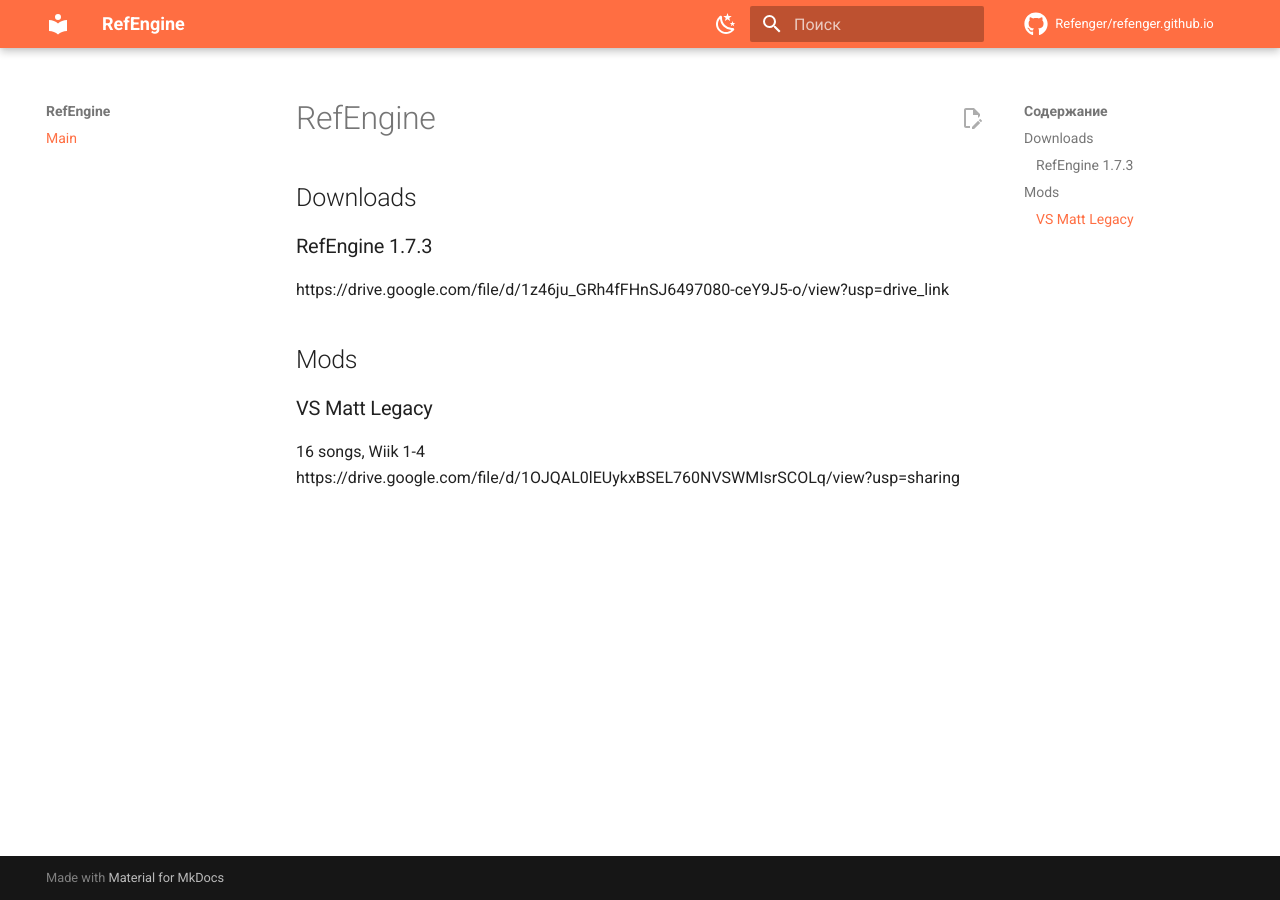
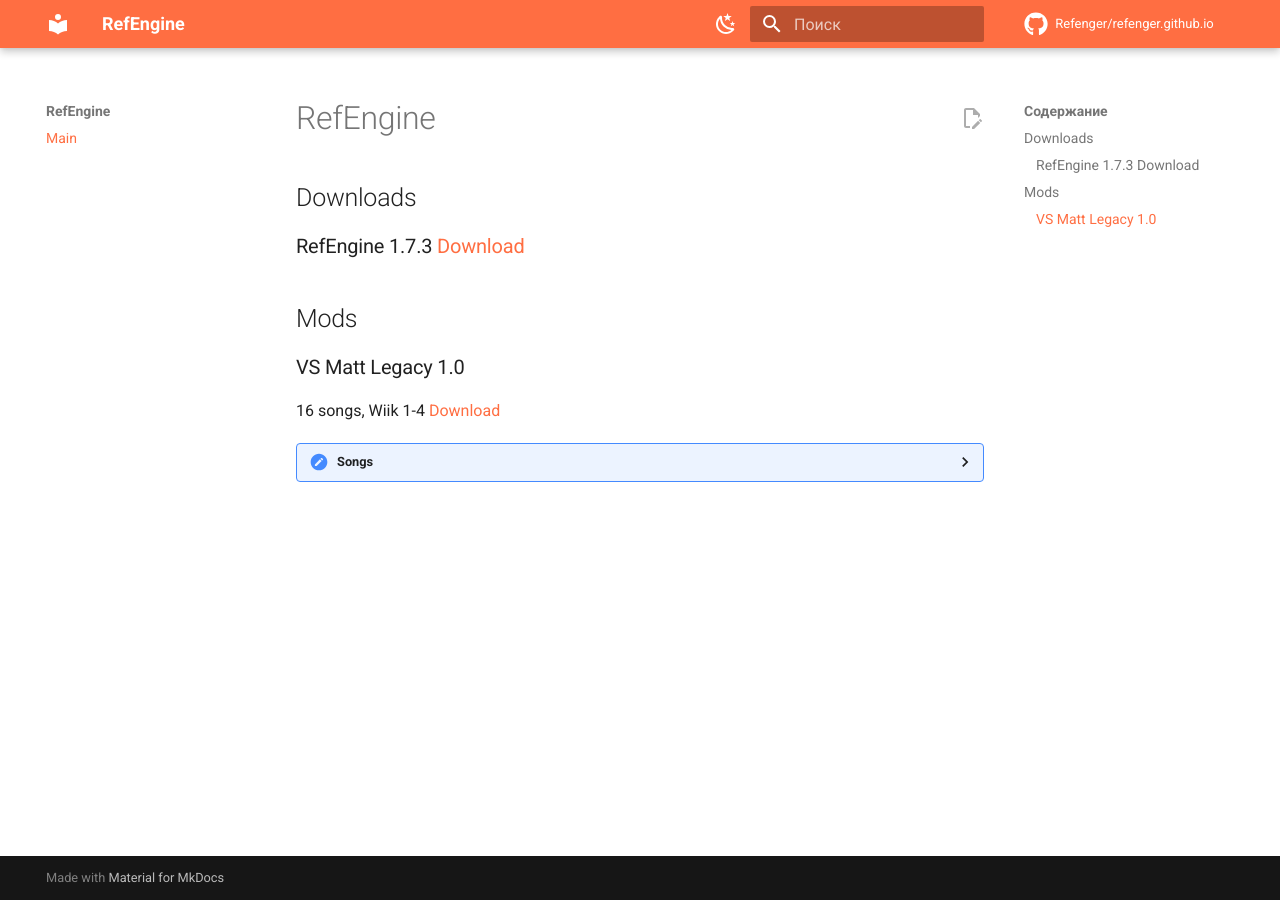
Before and after one commit to Refenger/refenger.github.io, an MkDocs documentation site: the page built from docs/index.md, in a window 1280 px wide. Built offline with MkDocs 1.6.1 and Material for MkDocs 9.7.7, drawn with Linux system fonts in a browser that asks for light colours; comment, search, counter and statistics services are not loaded.

Commit message:
Enhance documentation for RefEngine and VS Matt Legacy
Updated download links and added song details for VS Matt Legacy.

```diff
--- a/docs/index.md
+++ b/docs/index.md
@@ -2,11 +2,28 @@
 
 ## Downloads
 
-### RefEngine 1.7.3
-https://drive.google.com/file/d/1z46ju_GRh4fFHnSJ6497080-ceY9J5-o/view?usp=drive_link
+### RefEngine 1.7.3 [Download](https://drive.google.com/file/d/1z46ju_GRh4fFHnSJ6497080-ceY9J5-o/view?usp=drive_link)
 
 ## Mods
 
-### VS Matt Legacy
-16 songs, Wiik 1-4
-https://drive.google.com/file/d/1OJQAL0lEUykxBSEL760NVSWMIsrSCOLq/view?usp=sharing
+### VS Matt Legacy 1.0
+16 songs, Wiik 1-4 [Download](https://drive.google.com/file/d/1OJQAL0lEUykxBSEL760NVSWMIsrSCOLq/view?usp=sharing)
+<details>
+  <summary>Songs</summary>
+  1. Legacy Light It Up
+  2. Legacy Ruckus
+  3. Legacy Target Practice
+  4. Legacy Sporting
+  5. Legacy Boxing Match
+  6. Legacy Fisticuffs
+  7. Legacy Wind Up
+  8. Legacy Deathmatch
+  9. Legacy King Hit (OG and FeFe charts included)
+  10. Legacy TKO
+  11. Legacy En Garde
+  12. Legacy Combat
+  13. Legacy Sword Fight
+  14. Legacy Final Showdown
+  15. Legacy Endless Battle (modchart included)
+  16. Legacy Purgatory
+</details>
```
